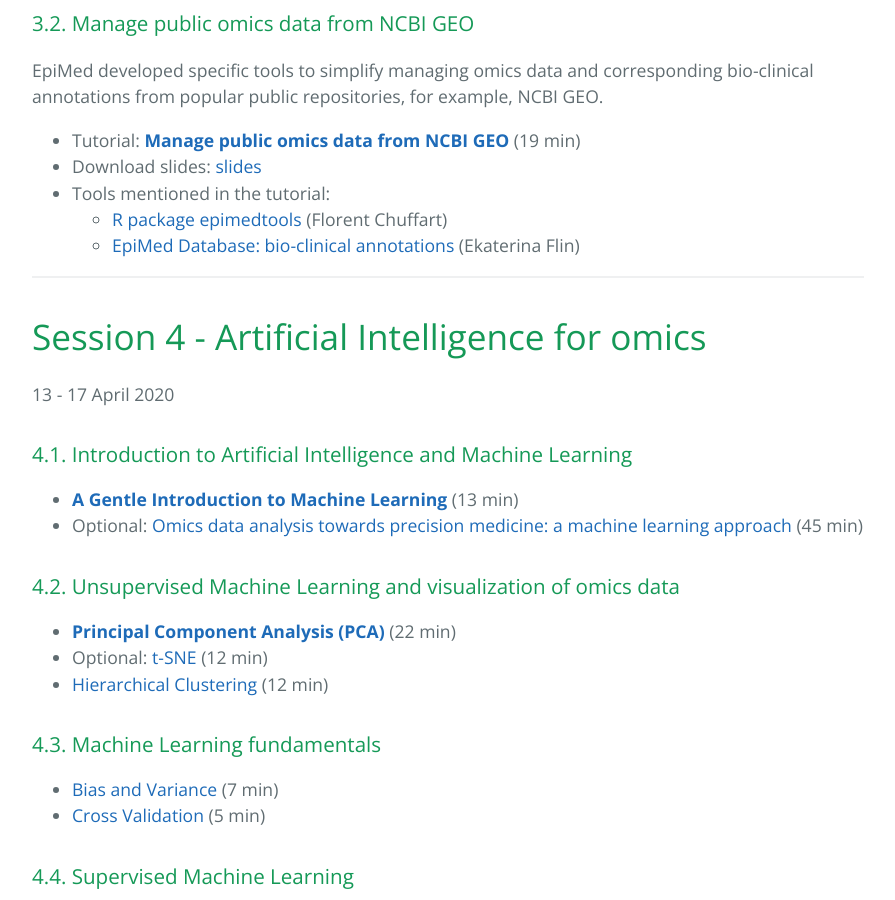
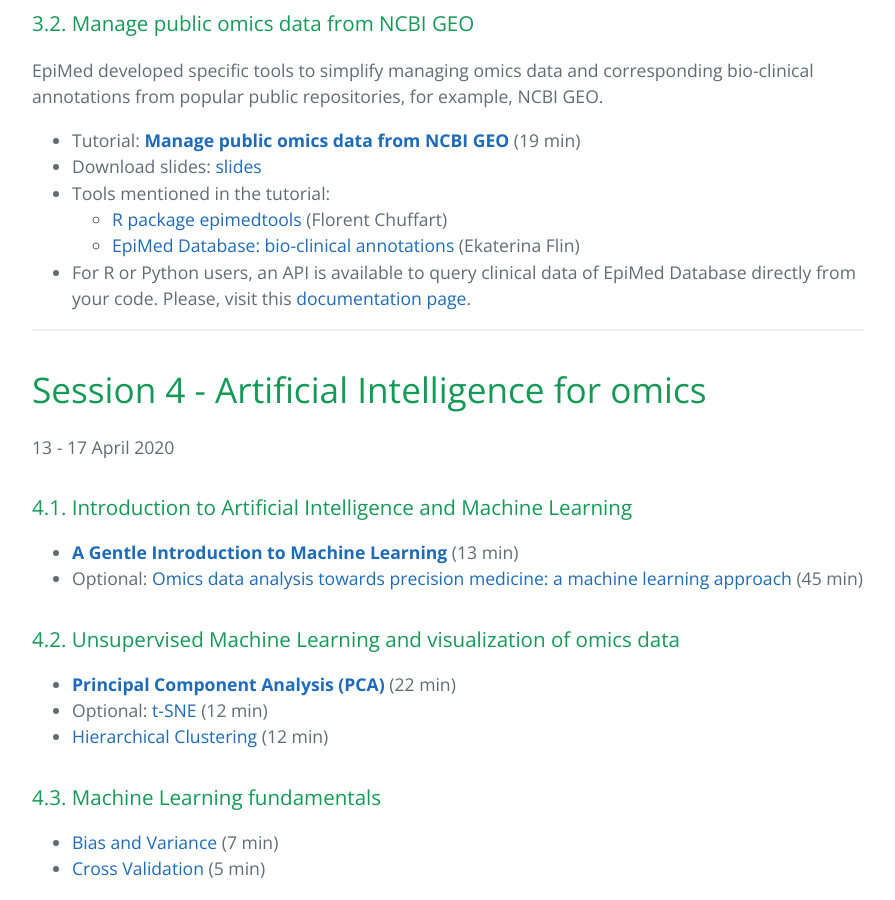
Before and after one commit to epimed/epimed.github.io, a Jekyll site: the page built from index.md, in a window 1280 px wide and 900 px high, scrolled down 1955 px. Shown: the whole window, without its empty margins (192-1087 px from the left). Built offline with Jekyll 4.4.1, drawn with Linux system fonts in a browser that asks for light colours.

Commit message:
Add link to API for clinical data

```diff
--- a/index.md
+++ b/index.md
@@ -68,7 +68,7 @@
 * Tools mentioned in the tutorial:
 	- <a href="https://github.com/fchuffar/epimedtools" target="_blank">R package epimedtools</a> (Florent Chuffart)
 	- <a href="http://epimed.univ-grenoble-alpes.fr/database/series" target="_blank">EpiMed Database: bio-clinical annotations</a> (Ekaterina Flin)
-
+* For R or Python users, an API is available to query clinical data of EpiMed Database directly from your code. Please, visit this <a href="http://epimed.univ-grenoble-alpes.fr/database/apiQuerySamples" target="_blank">documentation page</a>.
 
 * * *
 
```
